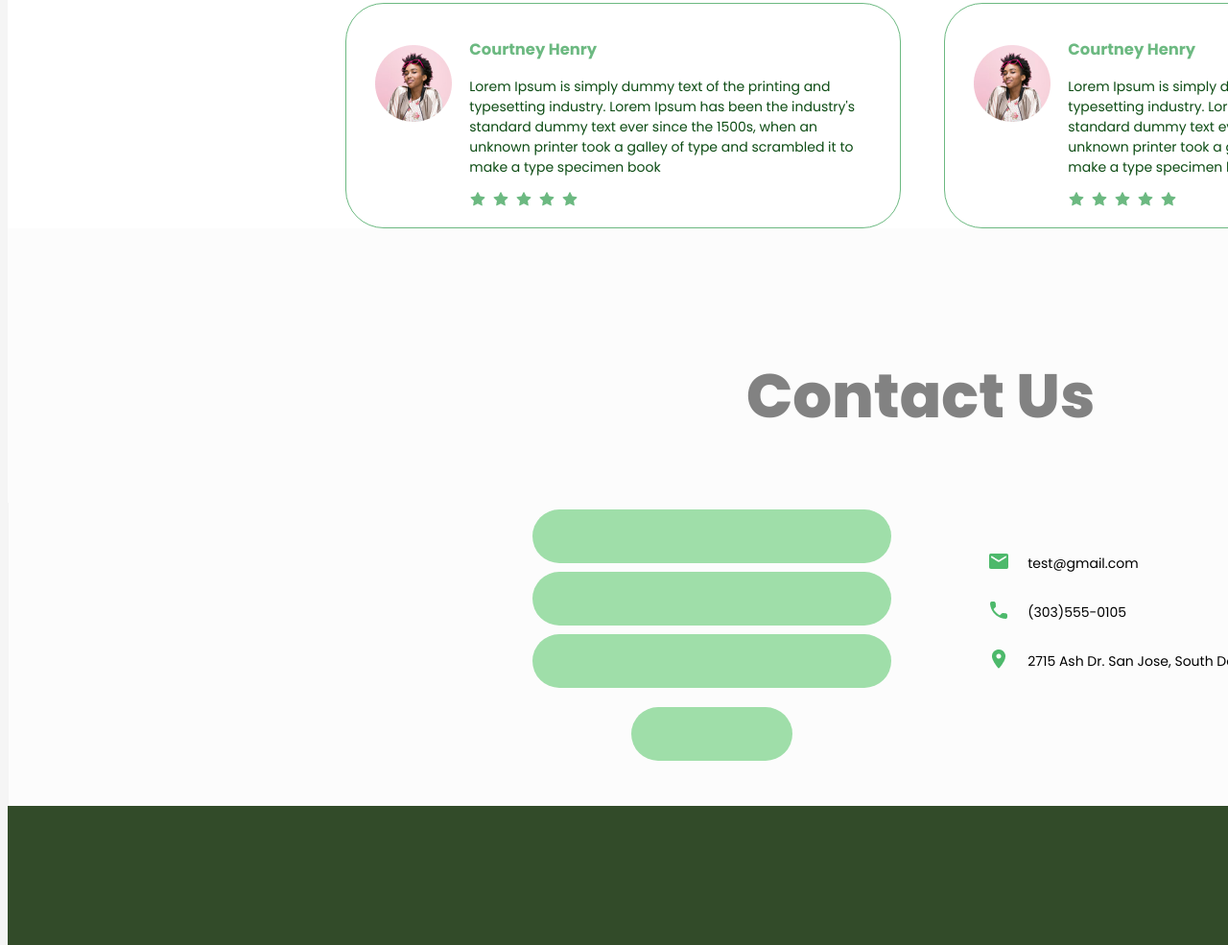
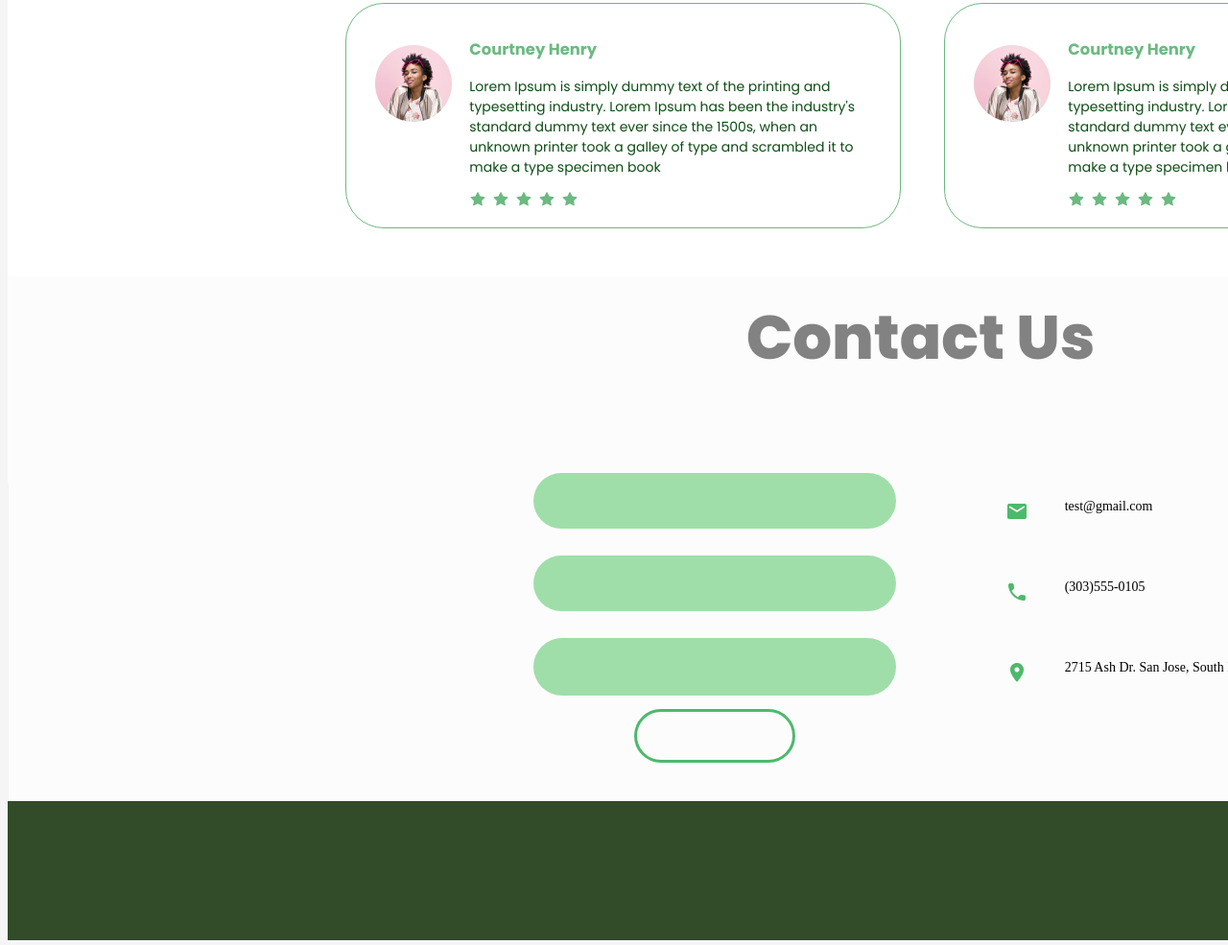
Before and after one commit to vadimk2022/layout, a plain HTML site: page index.html in a window 1280 px wide. Shown: the part 3289-4274 px from the top of the page at 96% size. Drawn offline with Linux system fonts and the light colour scheme.

Commit message:
work in task 20

```diff
--- a/style.scss
+++ b/style.scss
@@ -1,5 +1,10 @@
 :root {
   font-family: "Poppins", sans-serif;
+  @font-face {
+    font-family: "TTHoves";
+    src: url(./fonts/TTHoves-Medium.ttf) format("ttf"), url(./fonts/TTHoves-Medium.woff) format("woff");
+    font-weight: 400;
+  }
   padding: 0;
   margin: 0 auto;
   width: 1920px;
@@ -291,7 +296,6 @@
       }
       .tableinfo {
         display: grid;
-        align-items: center;
         grid-template-columns: 1fr 1fr;
         grid-template-rows: 1fr 1fr;
         grid-column-gap: 45px;
@@ -317,6 +321,7 @@
       width: 1199px;
       margin-left: auto;
       margin-right: auto;
+      padding-bottom: 50px;
       .set1 {
         display: inline-block;
         width: 577px;
@@ -440,18 +445,18 @@
     }
     .contact {
       width: 1903px;
-      height: 286px;
+      height: 216px;
       background-color: #fcfcfc;
-      text-align: center;
       display: flex;
       justify-content: center;
       .contactus {
-        text-align: center;
+        height: 96px;
         color: #828282;
         font-weight: 800;
         font-size: 64px;
-        display: flex;
-        align-items: flex-end;
+        line-height: 0px;
+        display: inline-block;
+        vertical-align: middle;
       }
     }
   }
@@ -459,7 +464,7 @@
     display: grid;
     align-items: center;
     grid-template-columns: 374px 314px;
-    grid-template-rows: 1fr;
+    grid-template-rows: 266px;
     grid-template-areas: "form communication";
     gap: 100px;
   }
@@ -472,48 +477,42 @@
 
   .footer {
     width: 1903px;
-    height: 266px;
+    height: 316px; //532px-216px
     background-color: #fcfcfc;
     margin-left: auto;
     margin-right: auto;
     display: flex;
     justify-content: center;
-    padding-bottom: 50px;
+    padding-bottom: 15px;
     .form {
       form {
         display: flex;
+        justify-content: space-between;
         flex-direction: column;
         align-items: center;
-      }
-
-      label {
-        margin-top: 9px;
+        margin-bottom: 50px;
       }
 
       input[type="tel"],
       input[type="email"],
       textarea {
-        vertical-align: middle;
         font-size: 24px;
         border: none;
         width: 374px;
         height: 56px;
-        box-sizing: border-box;
         border-radius: 61px;
-        resize: vertical;
         background-color: #9fdea9;
         cursor: pointer;
+        margin: 14px;
       }
       input[type="submit"] {
         width: 168px;
         height: 56px;
-        background-color: #9fdea9;
+        background-color: #fcfcfc;
         color: white;
-        padding: 12px 20px;
-        border: none;
+        border: 3px solid #4db96b;
         border-radius: 61px;
         cursor: pointer;
-        margin-top: 20px;
       }
       input[type="submit"]:hover {
         background-color: red;
@@ -528,18 +527,21 @@
       display: inline-block;
       gap: 5px;
       padding-bottom: 35px;
+      margin: 0px;
+      margin-bottom: 65px;
     }
     .communication img {
-      display: inline-block;
       width: 24px;
       height: 24px;
       margin-top: 10px;
-      vertical-align: top;
+      vertical-align: middle;
       margin-right: 14px;
     }
     .communication p {
+      font-family: TTHovest;
+      font-weight: 400;
       display: inline-block;
-      padding-bottom: 2px;
+      padding: 20px;
     }
   }
   .fend {
```
Also changed, not shown: fonts/TTHoves-Medium.ttf (added), fonts/TTHoves-Medium.woff (added), style.css, 1 other file.
